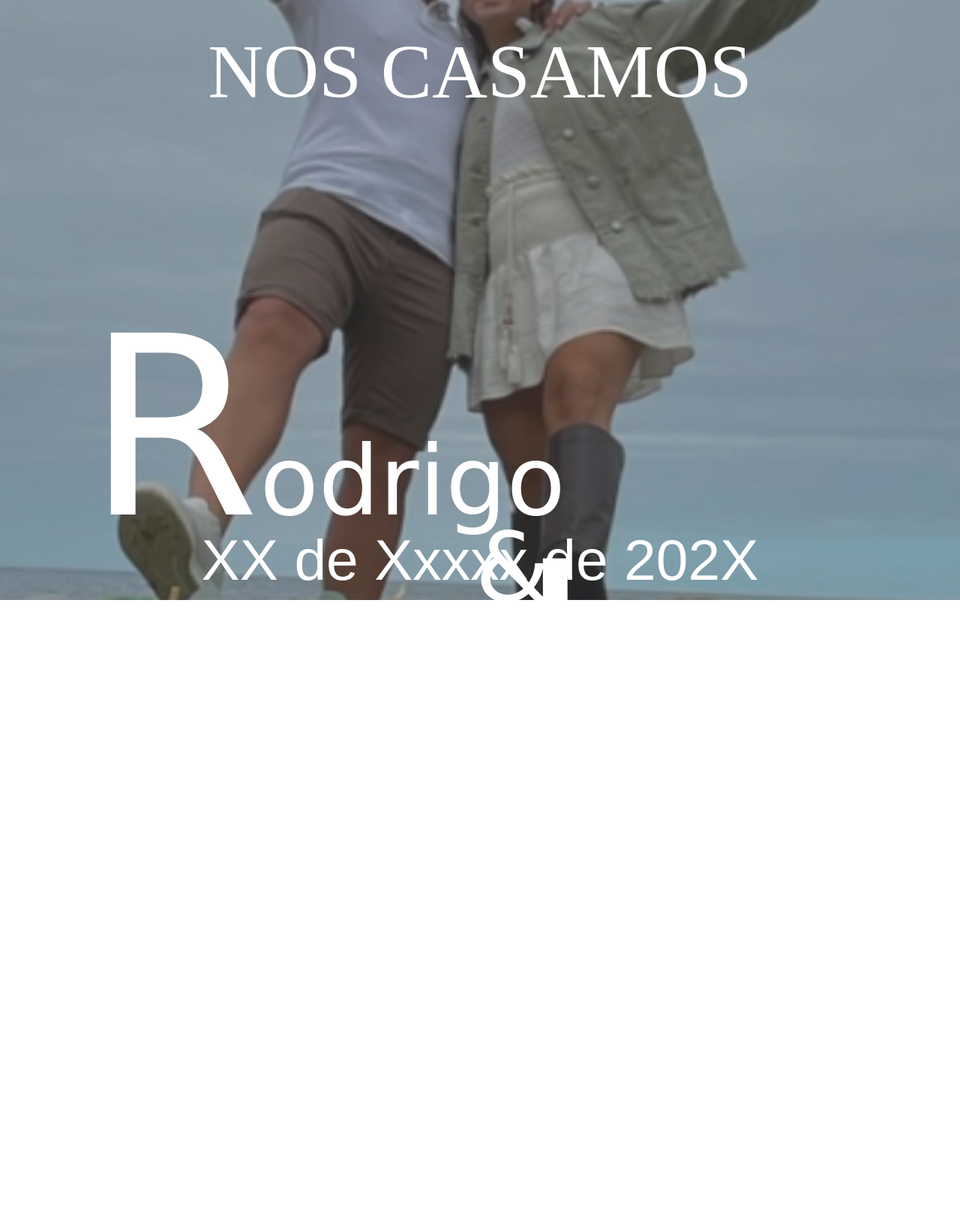
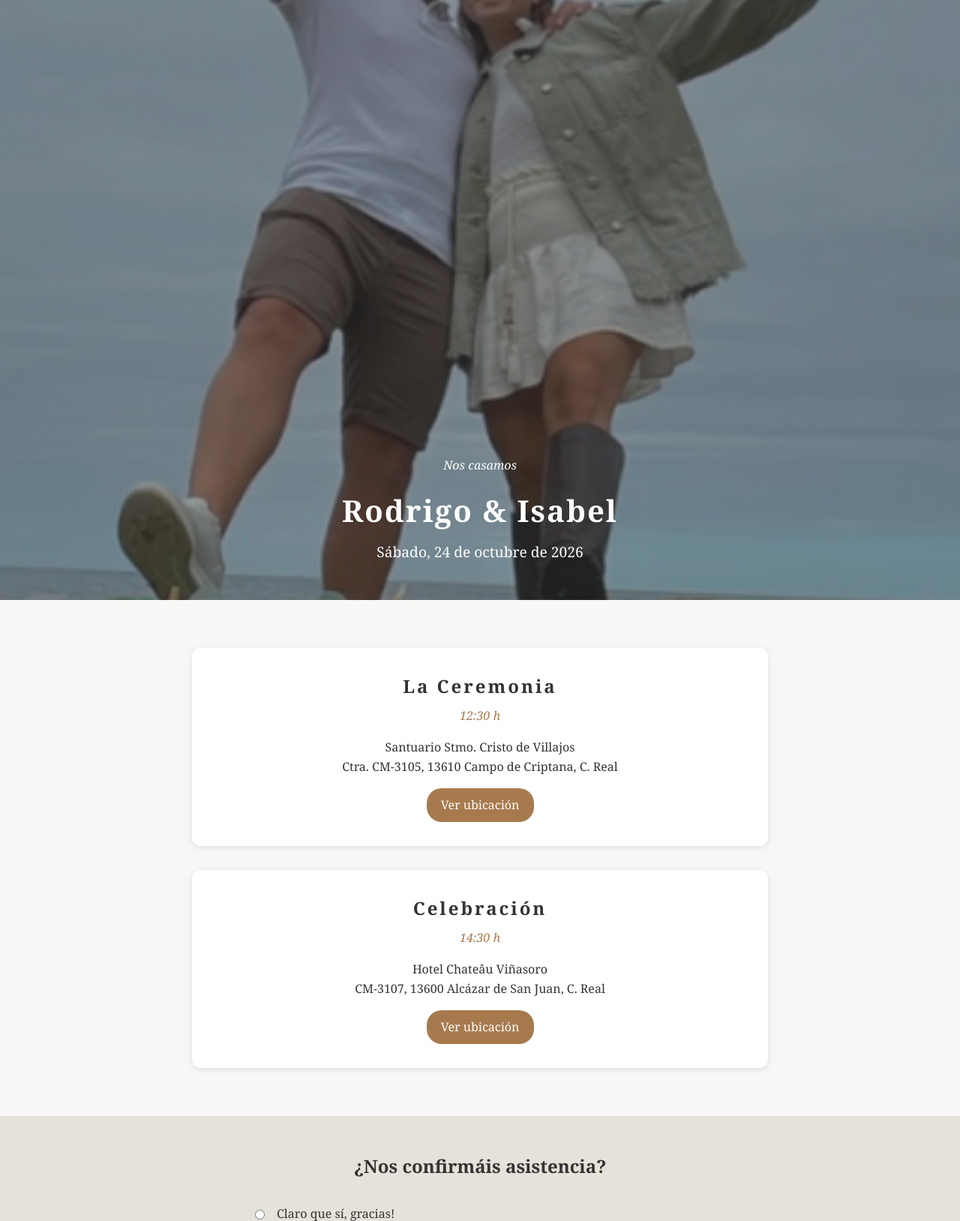
Before and after one commit to Rodrigo262/InvitacionOnline, a plain HTML site: page index.html in a window 1280 px wide. Shown: the top 1628 px of the page at 75% size. Before the commit the page ends 800 px from the top, so only its background shows below. Drawn offline with Linux system fonts and the light colour scheme; a web font is replaced by a local one.

Commit message:
Estructura y esqueleto

```diff
--- a/index.html
+++ b/index.html
@@ -1,30 +1,146 @@
 <!DOCTYPE html>
 <html lang="es">
-<head>
-    <meta charset="UTF-8">
-    <meta name="viewport" content="width=device-width, initial-scale=1.0">
-    <title>Invitación de Boda</title>
-    <link rel="stylesheet" href="styles.css">
+  <head>
+    <meta charset="UTF-8" />
+    <meta
+      name="viewport"
+      content="width=device-width, initial-scale=1.0"
+    />
+    <title>Boda Rodrigo & Isabel</title>
+    <link
+      rel="stylesheet"
+      href="styles.css"
+    />
     <style>
-        @import url('https://fonts.googleapis.com/css2?family=Licorice&display=swap');
-        @import url('https://fonts.googleapis.com/css2?family=Licorice&family=Luxurious+Script&display=swap');
-        @import url('https://fonts.googleapis.com/css2?family=Gafata&family=Licorice&family=Luxurious+Script&display=swap');
+      @import url("https://fonts.googleapis.com/css2?family=Licorice&display=swap");
+      @import url("https://fonts.googleapis.com/css2?family=Licorice&family=Luxurious+Script&display=swap");
+      @import url("https://fonts.googleapis.com/css2?family=Gafata&family=Licorice&family=Luxurious+Script&display=swap");
     </style>
+  </head>
+  <body>
+    <!-- Sección Portada -->
+    <header class="hero">
+      <div class="overlay">
+        <p class="subtitle">Nos casamos</p>
+        <h1 class="names">Rodrigo & Isabel</h1>
+        <p class="date">Sábado, 24 de octubre de 2026</p>
+      </div>
+    </header>
 
-</head>
-<body>
-    <div class="welcome">
-        <div class="background-image"></div>
-        <div class="nos-casamos">NOS CASAMOS</div>
-        <div class="nombres">
-            <div class="nombre-rodrigo">Rodrigo</div>
-            <div class="y">&</div>
-            <div class="nombre-isabel">Isabel</div>
+    <!-- Detalles de ceremonia y celebración -->
+    <section class="details">
+      <div class="block">
+        <h2>La Ceremonia</h2>
+        <p class="hour">12:30 h</p>
+        <p>
+          Santuario Stmo. Cristo de Villajos <br />Ctra. CM-3105, 13610 Campo de
+          Criptana, C. Real
+        </p>
+        <a
+          href="https://maps.app.goo.gl/ZjBQQ4sEcniFfDgn8"
+          class="btn"
+          style="margin-top: 1rem"
+          >Ver ubicación</a
+        >
+      </div>
+      <div class="block">
+        <h2>Celebración</h2>
+        <p class="hour">14:30 h</p>
+        <p>
+          Hotel Chateâu Viñasoro<br />CM-3107, 13600 Alcázar de San Juan, C.
+          Real
+        </p>
+        <a
+          href="https://maps.app.goo.gl/b9MywhUukarvSQVs6"
+          class="btn"
+          style="margin-top: 1rem"
+          >Ver ubicación</a
+        >
+      </div>
+    </section>
+
+    <!-- Confirmación de asistencia -->
+    <section class="rsvp">
+      <h2>¿Nos confirmáis asistencia?</h2>
+      <form id="rsvpForm">
+        <div style="margin-bottom: 1rem">
+          <div style="display: flex; align-items: center">
+            <input
+              style="width: auto"
+              type="radio"
+              class="radio-button"
+              name="asistencia"
+              value="si"
+              required
+            />
+            <label class="radio-label"> Claro que sí, gracias!</label>
+          </div>
+
+          <div
+            style="display: flex; align-items: center; justify-items: center"
+          >
+            <input
+              style="width: auto"
+              type="radio"
+              class="radio-button"
+              name="asistencia"
+              value="no"
+            />
+            <label class="radio-label"> Lo siento, no podemos asistir</label>
+          </div>
         </div>
-        <div class="date">XX de  Xxxxx de 202X</div>
-    </div>
-</body>
+
+        <div class="grid-2">
+          <input
+            type="text"
+            name="nombre"
+            placeholder="Nombre"
+            required
+          />
+        </div>
+        <div class="grid-2">
+          <input
+            type="number"
+            name="invitados"
+            placeholder="Nº de invitados"
+            required
+          />
+          <input
+            type="tel"
+            name="telefono"
+            placeholder="Teléfono"
+            required
+          />
+        </div>
+        <div class="grid-2">
+          <select name="bus">
+            <option value="">¿Quiero bus?</option>
+            <option value="sí">Sí</option>
+            <option value="no">No</option>
+          </select>
+          <input
+            type="number"
+            name="plazas"
+            placeholder="Plazas bus"
+          />
+        </div>
+        <textarea
+          name="notas"
+          placeholder="Intolerancias, sugerencias…"
+        ></textarea>
+        <button
+          type="submit"
+          class="btn"
+        >
+          Enviar
+        </button>
+      </form>
+    </section>
+
+    <footer>
+      <p>¡Gracias por acompañarnos en este día especial!</p>
+    </footer>
+
+    <script src="script.js"></script>
+  </body>
 </html>
-
-<!-- https://www.figma.com/design/RwnavpJ597BIubNKyHliEn/Invitaci%C3%B3n-Online?node-id=0-1&t=pUYFWK9bXF0hYByi-0 -->
-<!-- https://fonts.google.com/selection/embed -->
--- a/styles.css
+++ b/styles.css
@@ -1,114 +1,169 @@
-/* Importar las fuentes desde Google Fonts */
-@import url('https://fonts.googleapis.com/css2?family=Luxurious+Script&family=Licorice&family=JejuMyeongjo&family=Gafata&display=swap');
-
-body, html {
-    margin: 0;
-    padding: 0;
-    height: 100%;
-    overflow: hidden;
-    font-family: 'Gafata', sans-serif;
+:root {
+  --main-color: #a77a4e; /* color dorado/marrón suave */
+  --bg-light: #f8f7f5;
+  --font-main: 'Georgia', serif;
 }
 
-.welcome {
-    position: relative;
-    width: 100vw; /* Asegura que el ancho sea el del viewport */
-    height: 100vh; /* Asegura que la altura sea la del viewport */
+* { box-sizing: border-box; margin: 0; padding: 0; }
+
+body {
+  font-family: var(--font-main);
+  background: var(--bg-light);
+  color: #333;
+  line-height: 1.6;
 }
 
-.background-image {
-    position: absolute;
-    width: 100%;
-    height: 100%;
-    left: 0;
-    top: 0;
-    background: url('assets/img/portada.jpg') no-repeat center center/cover;
+/* Portada */
+.hero {
+  background: url('assets/img/portada.jpg') center/cover no-repeat;
+  height: 100vh;
+  display: flex;
+  align-items: flex-end;
+  justify-content: center;
+  text-align: center;
+  position: relative;
+  padding-bottom: 3rem;
+
 }
 
-.background-image::before {
-    content: "";
-    position: absolute;
-    top: 0;
-    left: 0;
-    width: 100%;
-    height: 100%;
-    background: rgba(0, 0, 0, 0.3); /* Negro con 30% de opacidad; ajusta según necesidad */
+.hero::after {
+  content: "";
+  position: absolute;
+  inset: 0;
+  background: rgba(0,0,0,0.4);
+}
+
+.overlay {
+  position: relative;
+  color: #fff;
+  z-index: 99999;
+}
+
+.subtitle {
+  font-style: italic;
+  margin-bottom: 1rem;
+}
+
+.names {
+  font-size: 2.5rem;
+  letter-spacing: 2px;
+  margin-bottom: 0.5rem;
 }
 
 .date {
-    position: absolute;
-    width: 80%; /* Ajustar el ancho para la pantalla móvil */
-    left: 50%; /* Centrando horizontalmente */
-    transform: translateX(-50%); /* Ajusta el texto horizontalmente al centro */
-    bottom: 5%; /* Ajustar la posición vertical desde el fondo */
-    font-family: 'Gafata', sans-serif;
-    font-style: normal;
-    font-weight: 400;
-    font-size: 6vw;
-    line-height: 27px;
-    text-align: center;
-    color: #FFFFFF;
+  font-size: 1.2rem;
 }
 
-.nos-casamos {
-    position: absolute;
-    width: 80%; /* Ajustar el ancho para la pantalla móvil */
-    left: 50%; /* Centrando horizontalmente */
-    transform: translateX(-50%); /* Ajusta el texto horizontalmente al centro */
-    top: 10%; /* Ajustar la posición vertical desde el fondo */
-    font-family: 'JejuMyeongjo', serif;
-    font-style: normal;
-    font-weight: 400;
-    font-size: 8vw;
-    line-height: 32px;
-    color: #FFFFFF;
-    text-align: center;
+/* Detalles */
+.details {
+  max-width: 800px;
+  margin: 4rem auto;
+  padding: 0 1rem;
 }
 
-.nombres {
-    position: absolute;
-    width: 90%; /* Ajustar el ancho para la pantalla móvil */
-    top: 73%; /* Ajustar la posición vertical */
-    display: flex;
-    flex-direction: column;
+.block {
+  background: #fff;
+  padding: 2rem;
+  margin-bottom: 2rem;
+  border-radius: 12px;
+  text-align: center;
+  box-shadow: 0 2px 8px rgba(0,0,0,0.1);
 }
 
-.nombre-rodrigo,
-.nombre-isabel {
-    position: relative;
-    font-family: 'Luxurious Script', cursive;
-    font-style: normal;
-    font-weight: 400;
-    color: #FFFFFF;
-    font-size: 10vw; /* Tamaño relativo al viewport */
-    line-height: 0.8em; /* Ajuste de altura de línea */
-}
-.nombre-rodrigo{
-    left: 10%;
+.block h2 {
+  letter-spacing: 3px;
+  margin-bottom: .5rem;
 }
 
-.nombre-rodrigo::first-letter,
-.nombre-isabel::first-letter {
-    font-size: 26vw; /* Tamaño grande para la primera letra */
+.block .hour {
+  color: var(--main-color);
+  font-style: italic;
+  margin-bottom: 1rem;
 }
 
-.y {
-    font-family: 'Licorice', cursive;
-    font-style: normal;
-    position: relative;
-    font-weight: 400;
-    font-size: 10vw; /* Tamaño relativo al viewport */
-    line-height: 1em; /* Ajuste de altura de línea */
-    color: #FFFFFF;
-    left: 55%;
-    margin: 0; /* Asegura que no haya margen extra */
+.btn {
+  display: inline-block;
+  background: var(--main-color);
+  color: #fff;
+  padding: 0.6rem 1.2rem;
+  border-radius: 20px;
+  text-decoration: none;
+  transition: background 0.3s;
 }
 
-.nombre-isabel {
-    left: 60%;/* Espacio adicional entre el símbolo & y el nombre Isabel */
+.btn:hover {
+  background: #8c6239;
 }
 
-@media screen and (max-width: 1368px) {
-    .nombres {
-        top: 65%; /* Ajusta aún más la posición vertical en pantallas muy pequeñas */
-    }
+/* RSVP */
+.rsvp {
+  background: #e6e1d9;
+  padding: 3rem 1rem;
 }
+
+.rsvp h2 {
+  text-align: center;
+  margin-bottom: 2rem;
+}
+
+form {
+  max-width: 600px;
+  margin: 0 auto;
+  flex-direction: column;
+  text-align: left;
+  gap: 1rem;
+}
+
+.radio-label {
+  display: flex;
+  align-items: center;
+  font-size: 1rem;
+  margin-left: 1rem;
+  cursor: pointer;
+  text-align: left;
+}
+
+.radio-button {
+  accent-color: var(--main-color);
+}
+.grid-2 {
+  display: grid;
+  grid-template-columns: 1fr 1fr;
+  gap: 1rem;
+}
+
+.grid-2 input {
+  width: 100%;
+  box-sizing: border-box;
+  padding: 0.7rem;
+  border: 1px solid #ccc;
+  border-radius: 8px;
+  font-size: 1rem;
+}
+
+select, textarea {
+  width: 100%;
+  padding: 0.7rem;
+  border: 1px solid #ccc;
+  border-radius: 8px;
+  font-size: 1rem;
+}
+
+button.btn {
+  cursor: pointer;
+  border: none;
+}
+
+/* Footer */
+footer {
+  text-align: center;
+  padding: 2rem;
+  background: #fff;
+  font-size: 0.9rem;
+}
+
+/* Responsivo */
+@media (max-width: 300px) {
+  .names { font-size: 2rem; }
+  .grid-2 { grid-template-columns: 1fr; }
+}
```
